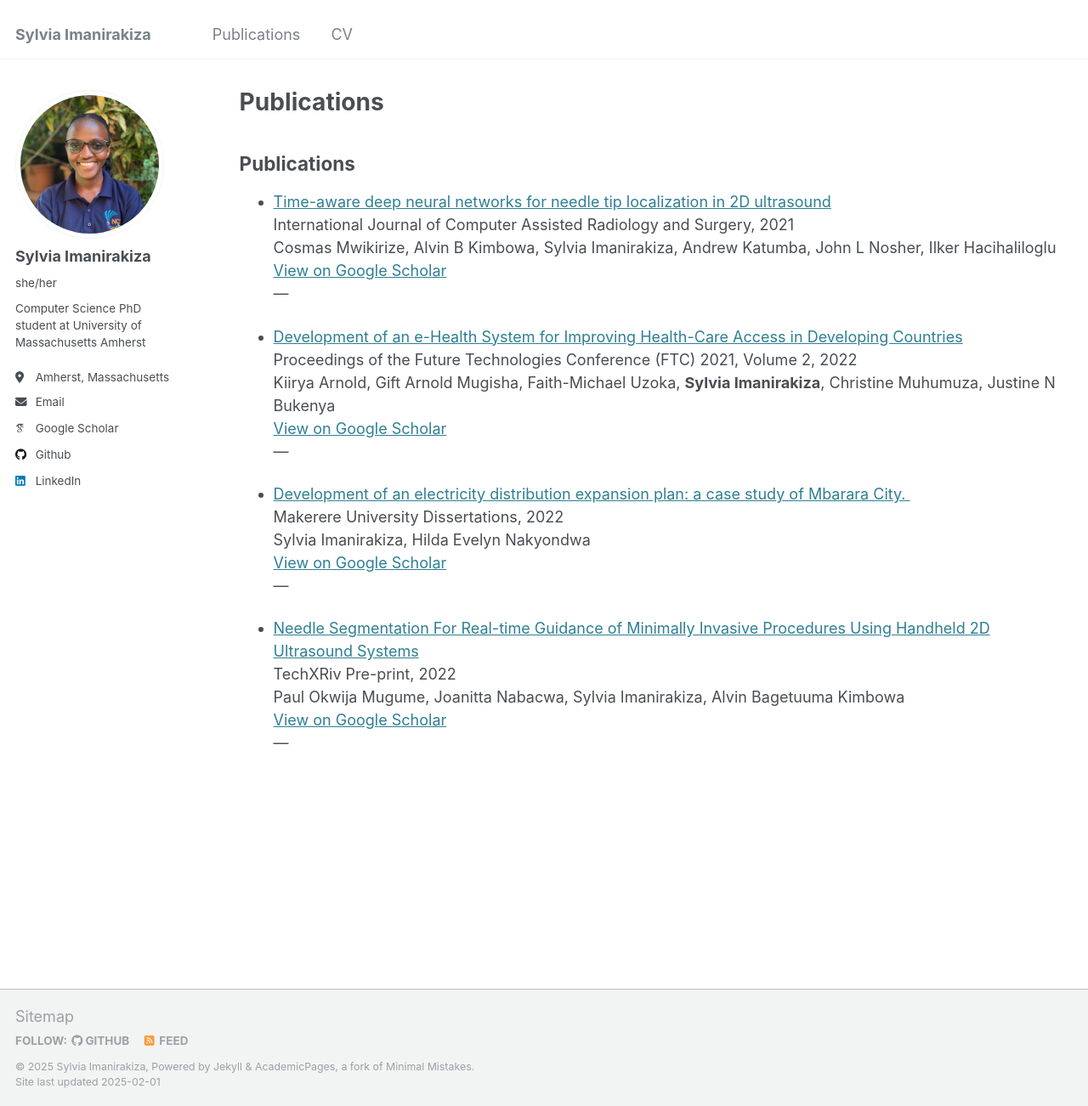
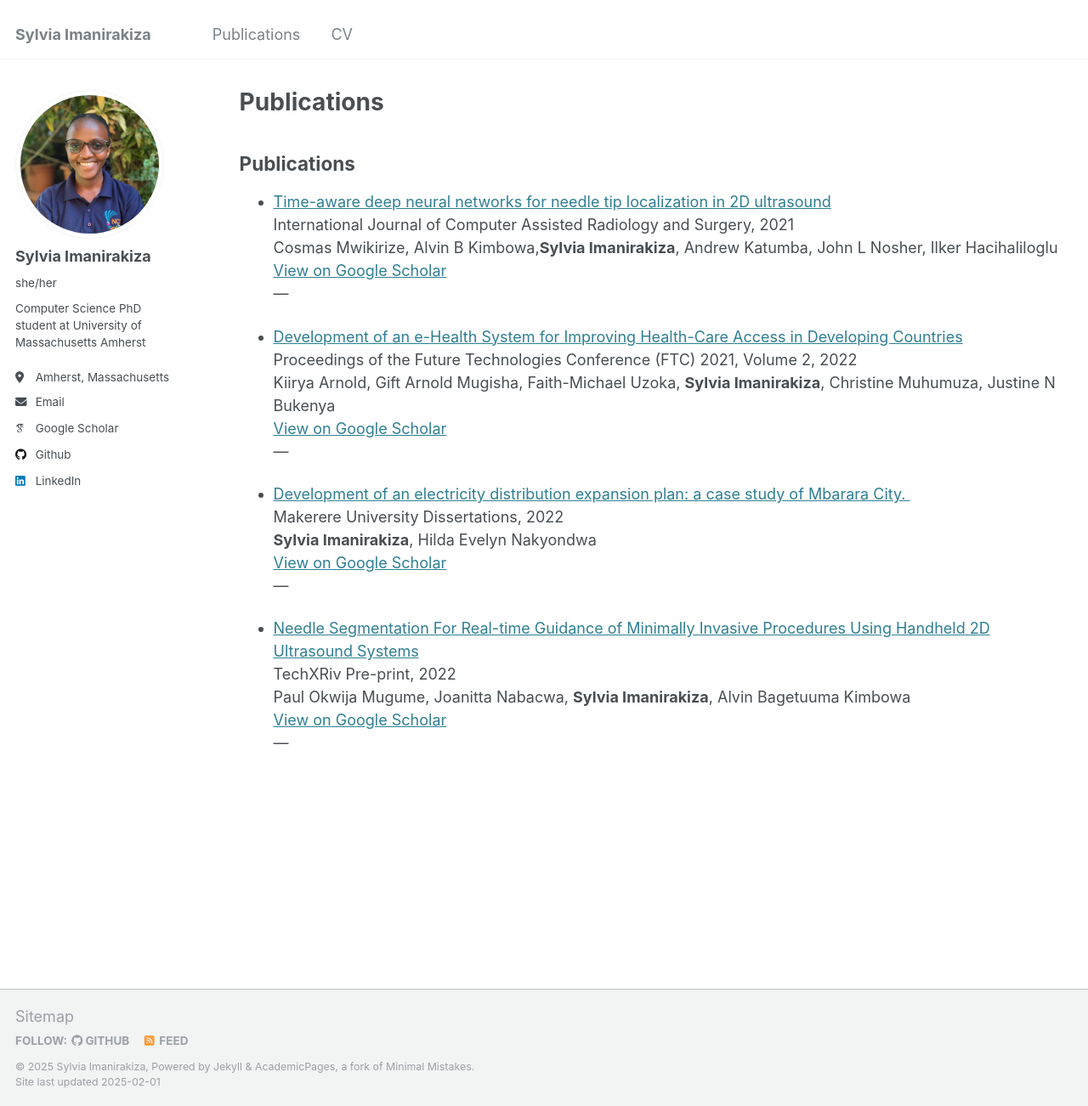
Before and after one commit to simanirakiza/simanirakiza.github.io, a Jekyll site: the page built from _pages/publication.md, in a window 1280 px wide and 1302 px high. Shown: the whole window at 85% size. Built offline with Jekyll 4.4.1, drawn with Linux system fonts in a browser that asks for light colours; some web fonts are replaced.

```diff
--- a/_data/publications.json
+++ b/_data/publications.json
@@ -3,9 +3,10 @@
         "title": "Time-aware deep neural networks for needle tip localization in 2D ultrasound",
         "year": "2021",
         "venue": "International Journal of Computer Assisted Radiology and Surgery",
-        "authors": "Cosmas Mwikirize, Alvin B Kimbowa, Sylvia Imanirakiza, Andrew Katumba, John L Nosher, Ilker Hacihaliloglu",
+        "authors": "Cosmas Mwikirize, Alvin B Kimbowa,<b>Sylvia Imanirakiza</b>, Andrew Katumba, John L Nosher, Ilker Hacihaliloglu",
         "link": "https://scholar.google.com/citations?view_op=view_citation&hl=en&user=GSCldEoAAAAJ&citation_for_view=GSCldEoAAAAJ:u-x6o8ySG0sC"
     },
+
     {
         "title": "Development of an e-Health System for Improving Health-Care Access in Developing Countries",
         "year": "2022",
@@ -13,18 +14,20 @@
         "authors" : "Kiirya Arnold, Gift Arnold Mugisha, Faith-Michael Uzoka, <b>Sylvia Imanirakiza</b>, Christine Muhumuza, Justine N Bukenya",
         "link": "https://scholar.google.com/citations?view_op=view_citation&hl=en&user=GSCldEoAAAAJ&citation_for_view=GSCldEoAAAAJ:d1gkVwhDpl0C"
     },
+
+
     {
         "title": "Development of an electricity distribution expansion plan: a case study of Mbarara City. \ufeff",
         "year": "2022",
         "venue": "Makerere University Dissertations",
-        "authors": "Sylvia Imanirakiza, Hilda Evelyn Nakyondwa",
+        "authors": "<b>Sylvia Imanirakiza</b>, Hilda Evelyn Nakyondwa",
         "link": "https://scholar.google.com/citations?view_op=view_citation&hl=en&user=GSCldEoAAAAJ&citation_for_view=GSCldEoAAAAJ:9yKSN-GCB0IC"
     },
     {
         "title": "Needle Segmentation For Real-time Guidance of Minimally Invasive Procedures Using Handheld 2D Ultrasound Systems",
         "year": "2022",
         "venue": "TechXRiv Pre-print",
-        "authors": "Paul Okwija Mugume, Joanitta Nabacwa, Sylvia Imanirakiza, Alvin Bagetuuma Kimbowa",
+        "authors": "Paul Okwija Mugume, Joanitta Nabacwa, <b>Sylvia Imanirakiza</b>, Alvin Bagetuuma Kimbowa",
         "link": "https://scholar.google.com/citations?view_op=view_citation&hl=en&user=GSCldEoAAAAJ&citation_for_view=GSCldEoAAAAJ:u5HHmVD_uO8C"
     }
 ]
```
